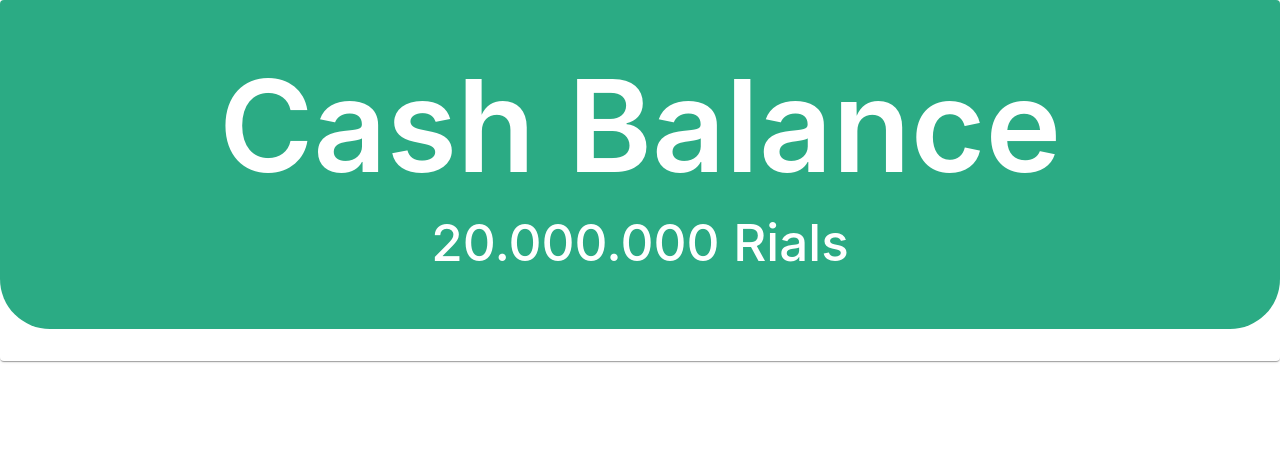
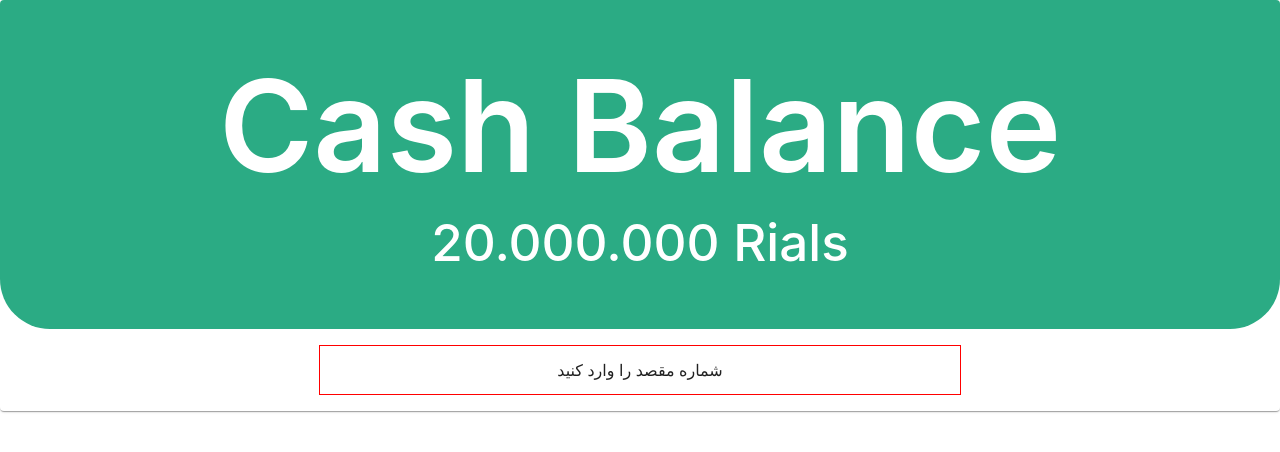
Before and after one commit to siahvosh/digital-wallet, a React (Create React App) app: page /transfer in a window 1280 px wide. Shown: the top 452 px of the page. Built offline with nearby package versions, Linux system fonts and the light colour scheme.

Commit message:
transfer page

```diff
--- a/src/Component/Modals/WalletDialog/Wallet.tsx
+++ b/src/Component/Modals/WalletDialog/Wallet.tsx
@@ -68,9 +68,8 @@ const Option = () => {
         titleClassName: string;
         dcClassName: string,
         animation: any,
-        animationSize: object
+        animationSize: object,
         path: string
-
     }
     const [btn] = useState<btnType[]>([
         {
--- /dev/null
+++ b/src/Pages/WalletActions/Transfer.less
@@ -0,0 +1,3 @@
+.input-number{
+  width: 25rem;
+}
--- a/src/Pages/WalletActions/Transfer.tsx
+++ b/src/Pages/WalletActions/Transfer.tsx
@@ -1,5 +1,5 @@
 import * as React from 'react'
-import {Card, Grid2} from "@mui/material";
+import {Card, Grid2, TextField} from "@mui/material";
 import {BalanceCard} from "../../Component/BalanceCard/BalanceCard";
 
 export const Transfer = () => {
@@ -11,7 +11,11 @@ export const Transfer = () => {
                         <BalanceCard/>
                     </Grid2>
                     <Grid2 container size={12} spacing={3} className={'action-container'}>
-
+                        <Grid2 size={12} style={{justifyContent: 'center', display: 'center'}}>
+                            <div style={{width: '50vw', height: '3rem', border: '1px solid red', margin: 'auto', alignContent: 'center'}}>
+                                <span style={{alignContent: 'center'}}>شماره مقصد را وارد کنید</span>
+                            </div>
+                        </Grid2>
                     </Grid2>
                 </Grid2>
             </Card>
```
